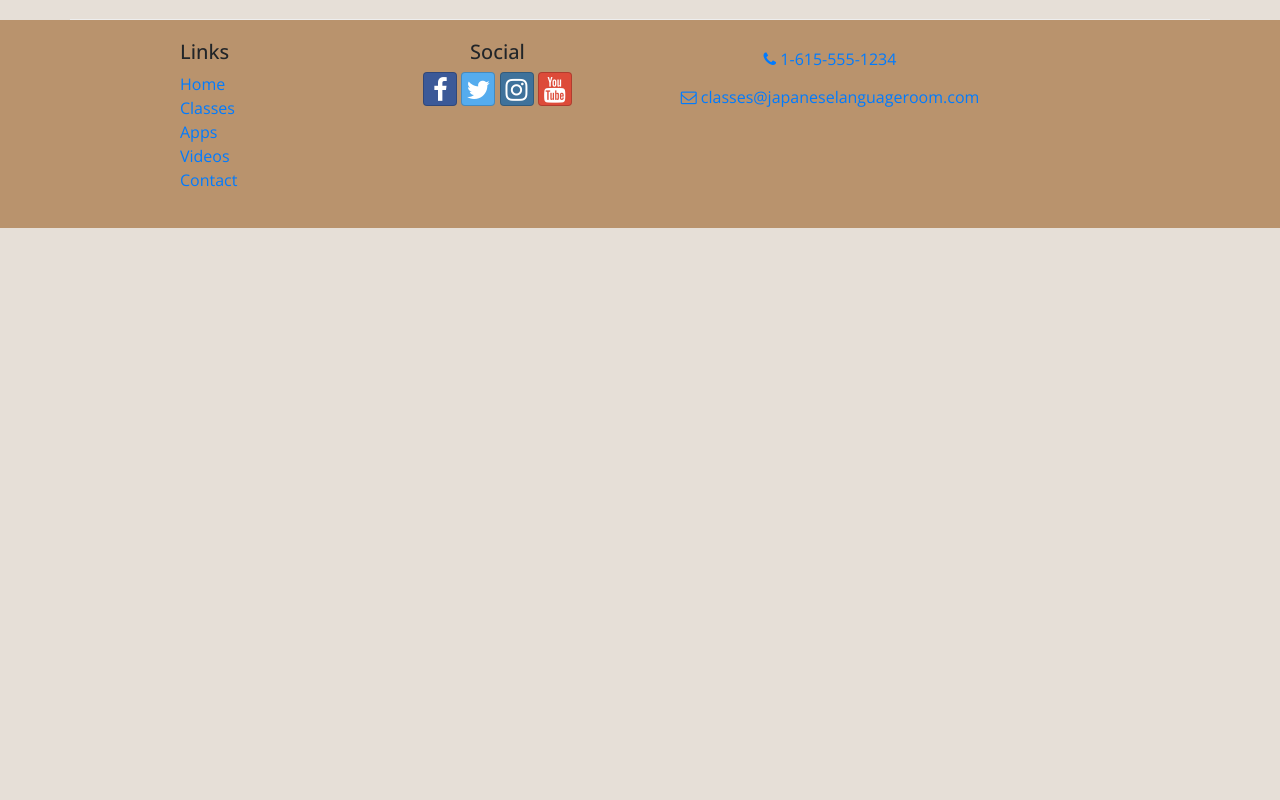
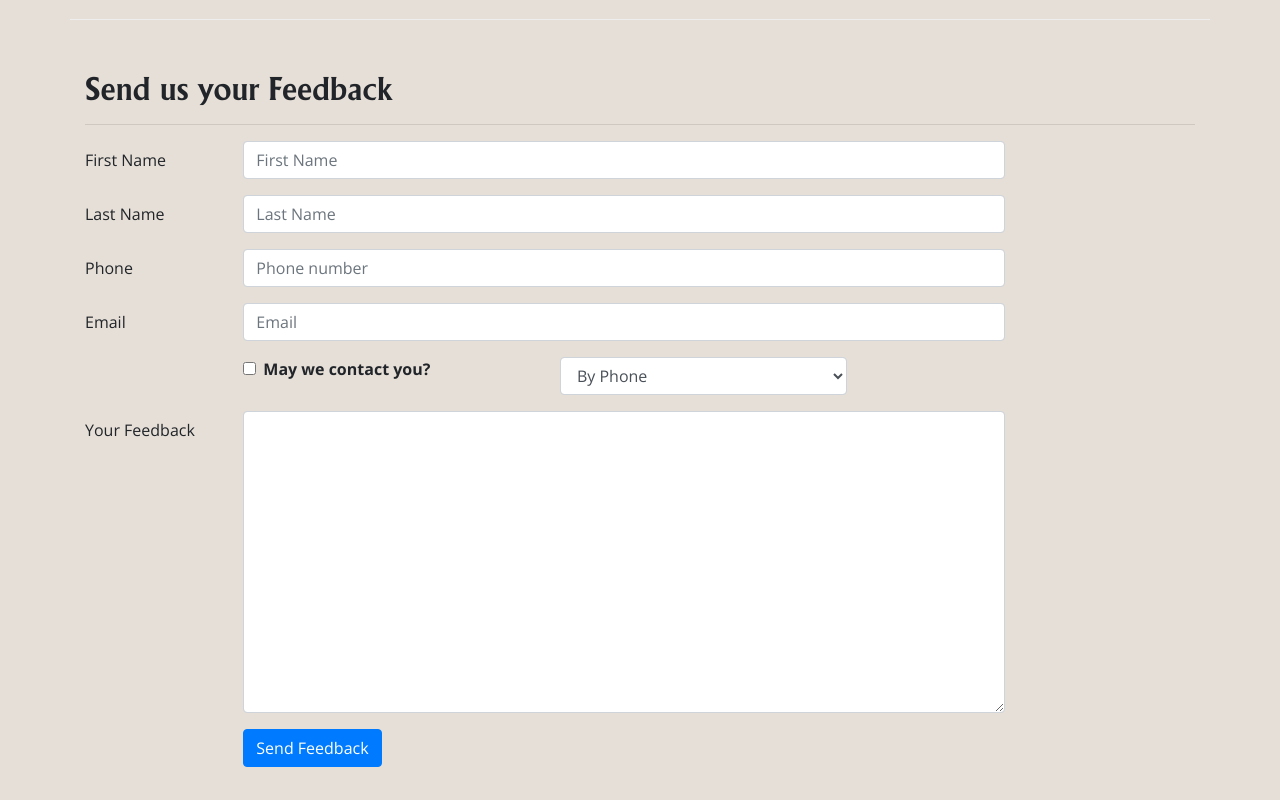
Before and after one commit to Johnsensei/jlr-react, a React (Create React App) app: page /contactus in a window 1280 px wide. Shown: the part 380-1180 px from the top of the page. Before the commit the page ends 800 px from the top, so only its background shows below. Built offline with nearby package versions, Linux system fonts and the light colour scheme.

Commit message:
Contact Form added

```diff
--- a/src/components/ContactComponent.js
+++ b/src/components/ContactComponent.js
@@ -1,8 +1,96 @@
-import React from 'react';
-import { Breadcrumb, BreadcrumbItem } from 'reactstrap';
-import { Link } from 'react-router-dom';
+import React, { Component } from 'react';
+import { Breadcrumb, BreadcrumbItem, Button, Form, FormGroup, Label, Input, Col, FormFeedback } from 'reactstrap';
+// import { Link } from 'react-router-dom'; //I'm not using the Breadcrumbs.
 
-function Contact(props) {
+class Contact extends Component {
+    constructor(props){
+        super(props);
+        this.state = {
+            firstName: '',
+            lastName: '',
+            phoneNum: '',
+            email: '',
+            agree: false,
+            contactType: 'By Phone',
+            feedback: '',
+            touched: {
+                firstName: false,
+                lastName: false,
+                phoneNum: false,
+                email: false
+            }
+        };
+
+        this.handleInputChange = this.handleInputChange.bind(this);
+        this.handleSubmit = this.handleSubmit.bind(this);
+    }
+
+    validate(firstName, lastName, phoneNum, email){
+        const errors = {
+            firstName: '',
+            lastName: '',
+            phoneNum: '',
+            email: ''
+        };
+
+        if (this.state.touched.firstName) {
+            if (firstName.length < 2) {
+                errors.firstName = 'First name must be at least 2 characters.';
+            } else if (firstName.length > 15) {
+                errors.firstName = 'First name must be 15 or less characters.';
+            }
+        }
+
+        if (this.state.touched.lastName) {
+            if (lastName.length < 2) {
+                errors.lastName = 'Last name must be at least 2 characters.';
+            } else if (lastName.length > 15) {
+                errors.lastName = 'Last name must be 15 or less characters.';
+            }
+        }
+
+        const reg = /^\d+$/;
+        if (this.state.touched.phoneNum && !reg.test(phoneNum)) {
+            errors.phoneNum = 'The phone number should contain only numbers.';
+        }
+
+        if (this.state.touched.email && !email.includes('@')) {
+            errors.email = 'Email should contain a @';
+        }
+
+        return errors;
+    }
+
+    handleBlur = (field) => () => {
+        this.setState({
+            touched: {...this.state.touched, [field]: true}
+        });
+    }
+
+    handleInputChange(event){
+        const target = event.target;
+        const name = target.name;
+        const value = target.type === 'checkbox' ? target.checked : target.value;
+
+        this.setState({
+            [name]: value
+        });
+    }
+
+    handleSubmit(event){
+        console.log('Current state is: ' + JSON.stringify(this.state));
+        alert('Current state is: ' + JSON.stringify(this.state));
+        event.preventDefault();
+    }
+
+    render(){
+
+        const errors = this.validate(
+            this.state.firstName,
+            this.state.lastName,
+            this.state.phoneNum,
+            this.state.email);
+
         return (
             <div className="container">
                 <div className="row row-content align-items-center">
@@ -19,8 +107,110 @@
                         <a role="button" className="btn btn-link" href="mailto:classes@japaneselanguageroom.com"><i className="fa fa-envelope-o" /> classes@japaneselanguageroom.com</a>
                     </div>
                 </div>
+
+                {/* Begin Form */}
+                <div className="row row-content">
+                    <div className="col-12">
+                        <h2>Send us your Feedback</h2>
+                        <hr />
+                    </div>
+                    <div className="col-md-10">
+                        <Form onSubmit={this.handleSubmit}>
+                            <FormGroup row>
+                                <Label htmlFor="firstName" md={2}>First Name</Label>
+                                <Col md={10}>
+                                    <Input type="text" id="firstName" name="firstName"
+                                        placeholder="First Name"
+                                        value={this.state.firstName}
+                                        invalid={errors.firstName}
+                                        onBlur={this.handleBlur("firstName")}
+                                        onChange={this.handleInputChange} />
+                                    <FormFeedback>{errors.firstName}</FormFeedback>
+                                </Col>
+                            </FormGroup>
+                            <FormGroup row>
+                                <Label htmlFor="lastName" md={2}>Last Name</Label>
+                                <Col md={10}>
+                                    <Input type="text" id="lastName" name="lastName"
+                                        placeholder="Last Name"
+                                        value={this.state.lastName}
+                                        invalid={errors.lastName}
+                                        onBlur={this.handleBlur("lastName")}
+                                        onChange={this.handleInputChange} />
+                                    <FormFeedback>{errors.lastName}</FormFeedback>
+                                </Col>
+                            </FormGroup>
+                            <FormGroup row>
+                                <Label htmlFor="phoneNum" md={2}>Phone</Label>
+                                <Col md={10}>
+                                    <Input type="tel" id="phoneNum" name="phoneNum"
+                                        placeholder="Phone number"
+                                        value={this.state.phoneNum}
+                                        invalid={errors.phoneNum}
+                                        onBlur={this.handleBlur("phoneNum")}
+                                        onChange={this.handleInputChange} />
+                                    <FormFeedback>{errors.phoneNum}</FormFeedback>
+                                </Col>
+                            </FormGroup>
+                            <FormGroup row>
+                                <Label htmlFor="email" md={2}>Email</Label>
+                                <Col md={10}>
+                                    <Input type="email" id="email" name="email"
+                                        placeholder="Email"
+                                        value={this.state.email}
+                                        invalid={errors.email}
+                                        onBlur={this.handleBlur("email")}
+                                        onChange={this.handleInputChange} />
+                                    <FormFeedback>{errors.email}</FormFeedback>
+                                </Col>
+                            </FormGroup>
+                            <FormGroup row>
+                                <Col md={{size: 4, offset: 2}}>
+                                    <FormGroup check>
+                                        <Label check>
+                                            <Input type="checkbox"
+                                                name="agree"
+                                                checked={this.state.agree}
+                                                onChange={this.handleInputChange} /> {' '}
+                                            <strong>May we contact you?</strong>
+                                        </Label>
+                                    </FormGroup>
+                                </Col>
+                                <Col md={4}>
+                                    <Input type="select" name="contactType"
+                                            value={this.state.contactType}
+                                            onChange={this.handleInputChange}>
+                                        <option>By Phone</option>
+                                        <option>By Email</option>
+                                    </Input>
+                                </Col>
+                            </FormGroup>
+                            <FormGroup row>
+                                <Label htmlFor="feedback" md={2}>Your Feedback</Label>
+                                <Col md={10}>
+                                    <Input type="textarea" id="feedback" name="feedback"
+                                        rows="12"
+                                        value={this.state.feedback}
+                                        onChange={this.handleInputChange}></Input>
+                                </Col>
+                            </FormGroup>
+                            <FormGroup row>
+                                <Col md={{size: 10, offset: 2}}>
+                                    <Button type="submit" color="primary">
+                                        Send Feedback
+                                    </Button>
+                                </Col>
+                            </FormGroup>
+                        </Form>
+                    </div>
+                </div>
+
             </div>
         );
+
+
+    }
+
 }
 
 export default Contact;
```
Lines whose indentation alone changed are shown as unchanged.
